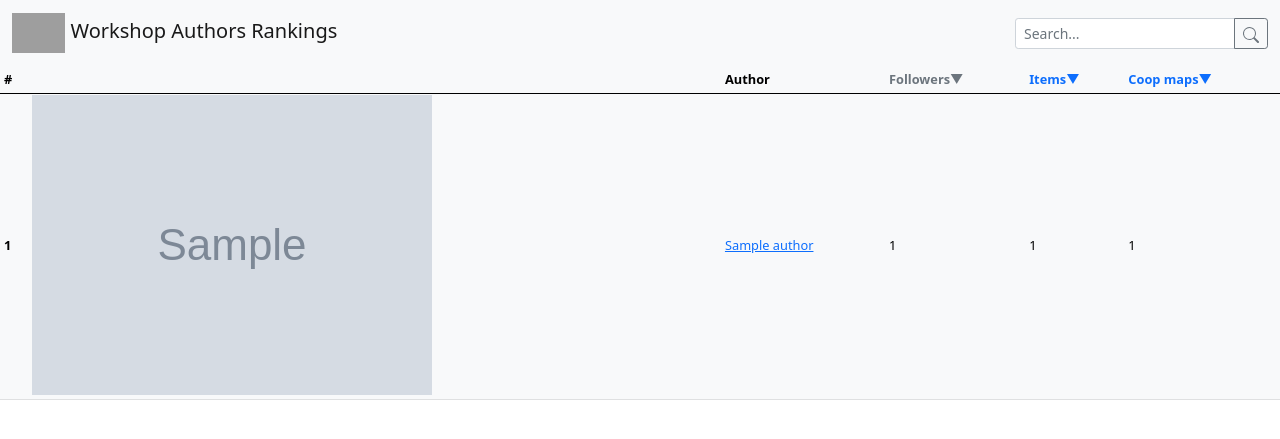
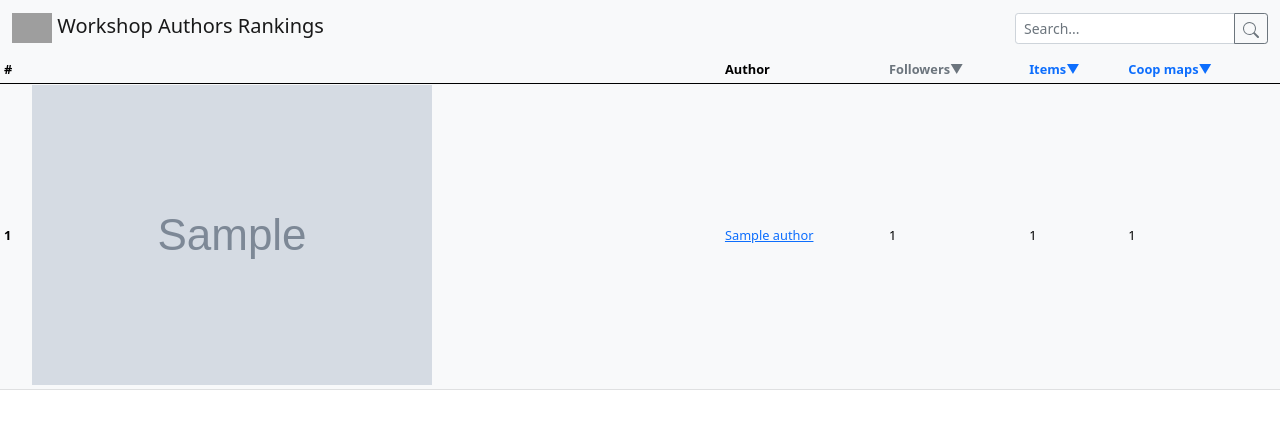
Before and after one commit to loony81/portal2-workshop-authors-rankings, a Django app: page / in a window 1280 px wide. Shown: the top 439 px of the page. Run offline with Django 3.2, Linux system fonts and the light colour scheme; tables that the repository leaves empty hold one stand-in row (values such as "Sample post"); grey boxes marked "Sample" are stand-in pictures; grey boxes are pictures that could not be loaded.

Commit message:
make nav brand image disappear on small screen

```diff
--- a/authors/static/authors/main.css
+++ b/authors/static/authors/main.css
@@ -1,5 +1,5 @@
 body {
-    padding-top: 64px;
+    padding-top: 54px;
 }
 
 table tr {
@@ -9,10 +9,10 @@ table tr {
 
 thead tr:nth-child(1) th{
     position: sticky;
-    top: 66px;
+    top: 56px;
     z-index: 10;
     border-bottom: none;
-  }
+}
 
 thead tr:nth-child(1) th:after {
     content: "";
@@ -21,8 +21,4 @@ thead tr:nth-child(1) th:after {
     width: 100%;
     bottom: -1px;
     border-bottom: 1px solid black;
-  }
-
-@media screen only and (max-width:768px){
-
 }
--- a/authors/templates/index.html
+++ b/authors/templates/index.html
@@ -16,8 +16,8 @@
     <nav class="navbar fixed-top navbar-expand-md navbar-light bg-light">
         <div class="container-fluid">
             <span class="navbar-brand mb-0 h1">
-                <img src="https://upload.wikimedia.org/wikipedia/commons/1/12/Portal_2_Official_Logo.png" alt="" height="40"
-                     class="d-inline-block align-text-center">
+                <img src="https://upload.wikimedia.org/wikipedia/commons/1/12/Portal_2_Official_Logo.png" alt="" height="30"
+                     class="d-inline-block align-text-center d-none d-md-inline-block d-lg-inline-block">
                 Workshop Authors Rankings
             </span>
             <button class="navbar-toggler" type="button" data-bs-toggle="collapse" data-bs-target="#navbarCollapse" aria-controls="navbarCollapse" aria-expanded="false" aria-label="Toggle navigation">
@@ -40,7 +40,7 @@
         </div>
     </nav>
     {% if message %}
-    <div class="alert alert-danger alert-dismissible fade show small" role="alert">
+    <div class="alert alert-danger alert-dismissible fade show small mb-0" role="alert">
         {{ message }}
         <button type="button" class="btn-close small" data-bs-dismiss="alert" aria-label="Close"></button>
     </div>
```
